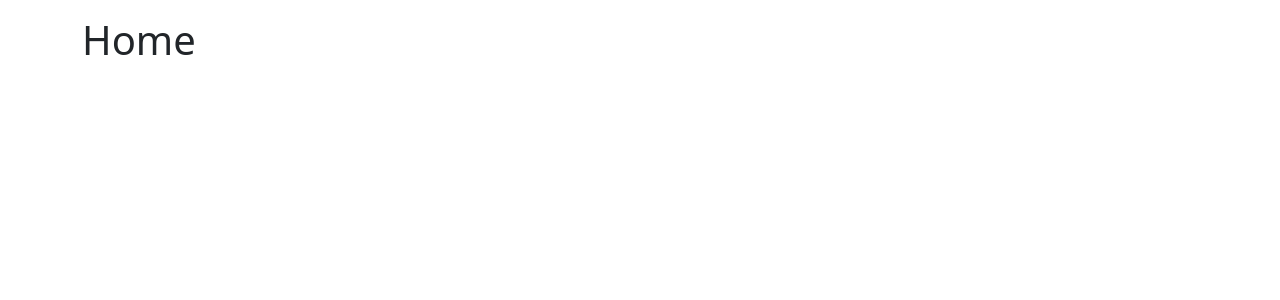
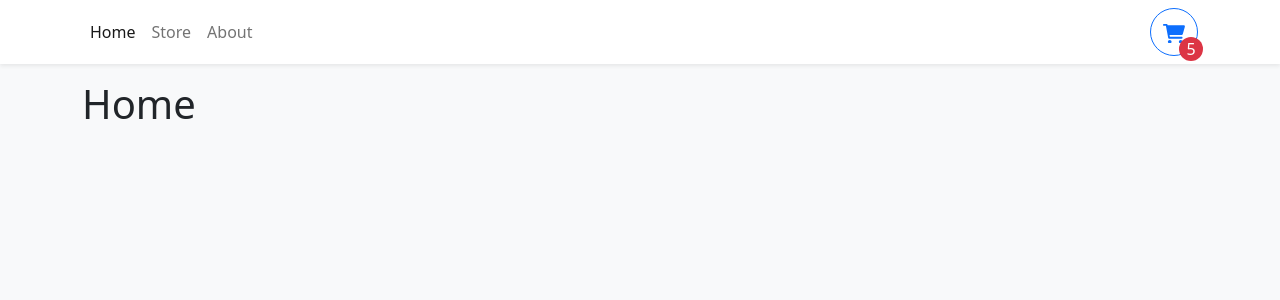
Before and after one commit to Adit0507/shopping-cart, a React (Vite) app: page / in a window 1280 px wide. Shown: the top 300 px of the page. Built offline with nearby package versions, Linux system fonts and the light colour scheme.

Commit message:
Working on Navabr

```diff
--- a/index.html
+++ b/index.html
@@ -6,7 +6,7 @@
     <meta name="viewport" content="width=device-width, initial-scale=1.0" />
     <title>Vite + React + TS</title>
   </head>
-  <body>
+  <body class="bg-light">
     <div id="root"></div>
     <script type="module" src="/src/main.tsx"></script>
   </body>
--- a/src/components/Navbar.tsx
+++ b/src/components/Navbar.tsx
@@ -1,7 +1,49 @@
-import { Navbar as NavbarBs, Container } from "react-bootstrap"
+import { Nav, Navbar as NavbarBs, Container, Button } from "react-bootstrap";
+import { NavLink } from "react-router-dom";
 
 export function Navbar() {
-    return <NavbarBs>
-        <Container></Container>
+  return (
+    <NavbarBs className="bg-white shadow-sm mb-3">
+      <Container>
+        <Nav className="me-auto">
+          <Nav.Link to="/" as={NavLink}>
+            Home
+          </Nav.Link>
+          <Nav.Link to="/store" as={NavLink}>
+            Store
+          </Nav.Link>
+          <Nav.Link to="/about" as={NavLink}>
+            About
+          </Nav.Link>
+        </Nav>
+        <Button
+          style={{ width: "3rem", height: "3rem", position: "relative" }}
+          variant="outline-primary"
+          className="rounded-circle"
+        >
+          <svg
+            xmlns="http://www.w3.org/2000/svg"
+            viewBox="0 0 576 512"
+            fill="currentColor"
+          >
+            <path d="M96 0C107.5 0 117.4 8.19 119.6 19.51L121.1 32H541.8C562.1 32 578.3 52.25 572.6 72.66L518.6 264.7C514.7 278.5 502.1 288 487.8 288H170.7L179.9 336H488C501.3 336 512 346.7 512 360C512 373.3 501.3 384 488 384H159.1C148.5 384 138.6 375.8 136.4 364.5L76.14 48H24C10.75 48 0 37.25 0 24C0 10.75 10.75 0 24 0H96zM128 464C128 437.5 149.5 416 176 416C202.5 416 224 437.5 224 464C224 490.5 202.5 512 176 512C149.5 512 128 490.5 128 464zM512 464C512 490.5 490.5 512 464 512C437.5 512 416 490.5 416 464C416 437.5 437.5 416 464 416C490.5 416 512 437.5 512 464z" />
+          </svg>
+          <div
+            className="rounded-circle bg-danger d-flex justify-content-center align-items-center"
+            style={{
+              color: "white",
+              width: "1.5rem",
+              height: "1.5rem",
+              position: "absolute",
+              bottom: 0,
+              right: 0,
+              transform: "translate(25%, 25%)",
+            }}
+          >
+            5
+          </div>
+        </Button>
+      </Container>
     </NavbarBs>
+  );
 }
```
